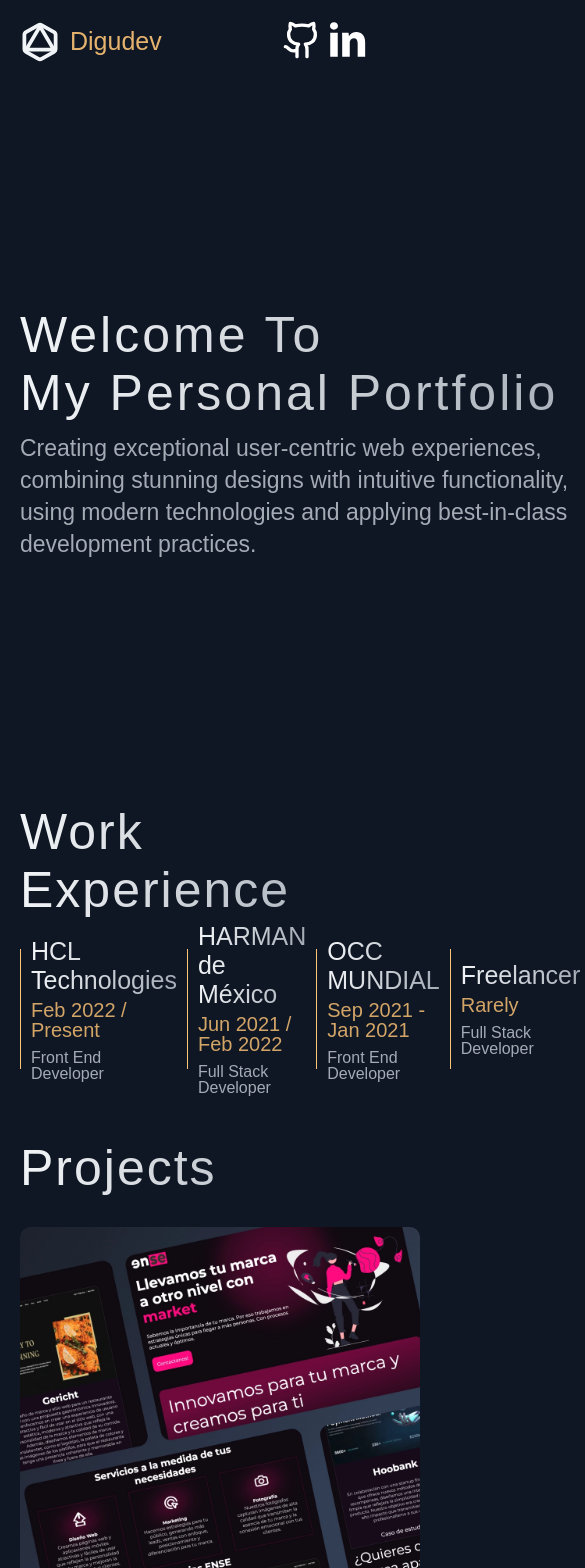
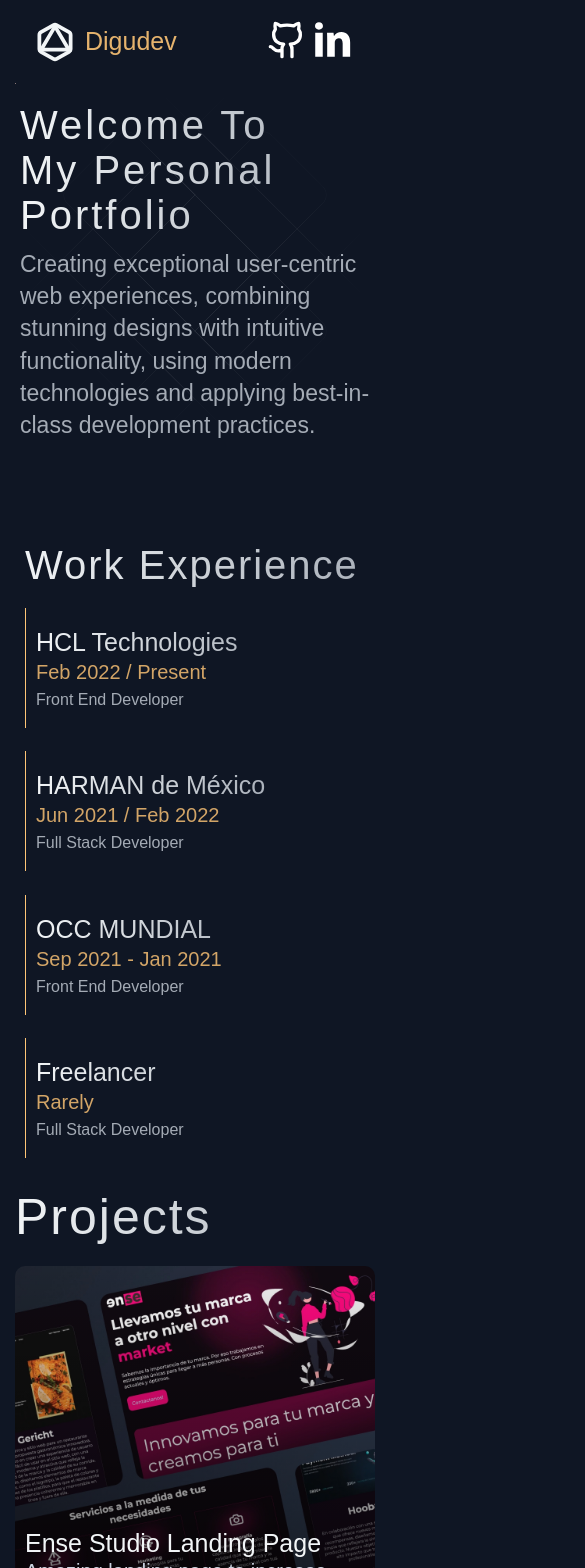
Before and after one commit to DiegoEDG/portfolio, a Next.js app: page / in a window 390 px wide. Shown: the top 1568 px of the page, 585 px wide, since content can reach past the window. Built offline with nearby package versions, Linux system fonts and the light colour scheme; a web font is replaced by a local one.

Commit message:
FEAT: Responsive design implemented

```diff
--- a/src/app/page.module.css
+++ b/src/app/page.module.css
@@ -2,4 +2,12 @@
 	max-width: 1440px;
 	max-height: auto;
 	margin: 0px auto;
+	padding: 0px 15px;
 }
+@media only screen and (max-width: 450px) {
+	.mainContainer {
+		max-width: 100%;
+		margin: 0px auto;
+		overflow: hidden;
+	}
+}
--- a/src/components/Achievements.module.css
+++ b/src/components/Achievements.module.css
@@ -31,7 +31,7 @@
 	border-radius: 10px;
 	overflow: hidden;
 	color: #b4bbc7;
-	padding: 10px;
+	padding: 15px;
 	margin-bottom: 20px;
 }
 .description {
@@ -40,3 +40,18 @@
 	width: fit-content;
 	margin-left: 8px;
 }
+@media only screen and (max-width: 450px) {
+	.achieveContainer {
+		max-width: fit-content;
+		height: auto;
+		padding: 0px 0px;
+		margin-top: 30px;
+	}
+	.title {
+		margin-bottom: 10px;
+	}
+	.card {
+		width: 100%;
+		height: fit-content;
+	}
+}
--- a/src/components/Experience.module.css
+++ b/src/components/Experience.module.css
@@ -1,7 +1,7 @@
 .experienceContainer {
 	max-width: 100%;
 	height: auto;
-	padding: 20px;
+	padding: 0px 20px;
 }
 .title {
 	max-width: 600px;
@@ -62,3 +62,24 @@
 		transform: translate3d(0, 0, 0);
 	}
 }
+@media only screen and (max-width: 450px) {
+	.experienceContainer {
+		max-width: 100%;
+		height: auto;
+		padding: 40px 0px 0px 0px;
+	}
+	.title {
+		min-width: 100%;
+		font-size: 40px;
+		padding: 20px 10px;
+		margin: 0px;
+	}
+	.cardContainer {
+		height: 550px;
+		display: flex;
+		flex-direction: column;
+		justify-content: space-between;
+		padding: 0px 10px;
+		animation: fadeIn 0.5s ease-in both;
+	}
+}
--- a/src/components/Hero.module.css
+++ b/src/components/Hero.module.css
@@ -46,3 +46,31 @@
 		transform: translate3d(0, 0, 0);
 	}
 }
+
+@media only screen and (max-width: 450px) {
+	.heroContainer {
+		max-width: 450px;
+		margin: 0px auto;
+		display: flex;
+		flex-direction: column;
+		align-items: center;
+		overflow: hidden;
+		padding: 0px 0px;
+	}
+	.bgImage {
+		max-width: 100%;
+		height: 400px;
+		position: relative;
+		left: 0px;
+	}
+	.textsContainer {
+		max-width: fit-content;
+	}
+	.title {
+		min-width: 100%;
+		font-size: 40px;
+	}
+	.description {
+		min-width: fit-content;
+	}
+}
--- a/src/components/ProjectCard.module.css
+++ b/src/components/ProjectCard.module.css
@@ -38,6 +38,22 @@
 	margin-bottom: 5px;
 	color: #cad2df;
 }
+.linksContainer {
+	display: flex;
+	flex-direction: row;
+	justify-items: center;
+}
 .link {
+	display: flex;
+	flex-direction: row;
+	justify-items: center;
+	align-items: center;
 	margin-right: 5px;
+	color: #cad2df;
+	text-decoration: none;
 }
+@media only screen and (max-width: 450px) {
+	.infoContainer {
+		opacity: 1;
+	}
+}
--- a/src/components/Projects.module.css
+++ b/src/components/Projects.module.css
@@ -24,3 +24,20 @@
 	gap: 30px;
 	justify-content: space-around;
 }
+@media only screen and (max-width: 450px) {
+	.mainContainer {
+		max-width: fit-content;
+		padding: 0px;
+		margin-bottom: 20px;
+	}
+	.title {
+		margin-bottom: 20px;
+	}
+	.cardsContainer {
+		max-width: fit-content;
+		display: grid;
+		grid-template-columns: repeat(auto-fit, minmax(200px, 1fr));
+		gap: 30px;
+		justify-content: space-around;
+	}
+}
--- a/src/components/TechStack.module.css
+++ b/src/components/TechStack.module.css
@@ -44,3 +44,9 @@
 	margin-left: 5px;
 	font-weight: 200;
 }
+@media only screen and (max-width: 450px) {
+	.cardContainer {
+		width: 330px;
+		height: 150px;
+	}
+}
--- a/src/components/Technologies.module.css
+++ b/src/components/Technologies.module.css
@@ -24,3 +24,22 @@
 	flex-direction: row;
 	justify-content: space-between;
 }
+@media only screen and (max-width: 450px) {
+	.techContainer {
+		max-width: fit-content;
+		display: flex;
+		flex-direction: column;
+		padding: 0px;
+		margin: 0px;
+	}
+	.title {
+		max-width: 90%;
+	}
+	.stackContainer {
+		max-width: fit-content;
+		height: 600px;
+		display: flex;
+		flex-direction: column;
+		justify-content: space-between;
+	}
+}
```
